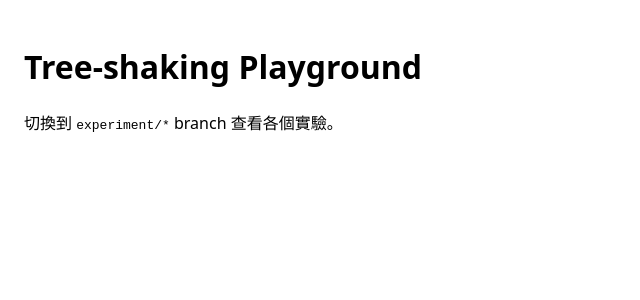
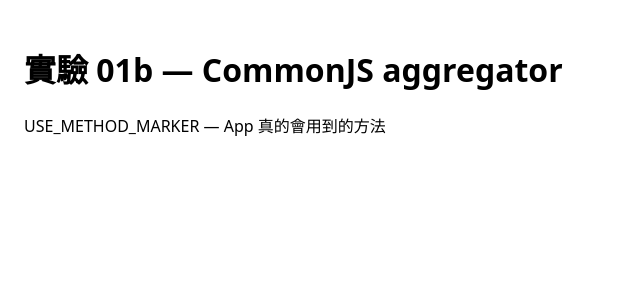
Before and after one commit to Yueh-Lin-Yang/recharts-treeshake-test, a React (Vite) app: page / in a window 1280 px wide. Shown: the top 300 px of the page, without its empty margins (0-640 px from the left). Built offline with nearby package versions, Linux system fonts and the light colour scheme.

Commit message:
🧪 test(commonjs): split files aggregated by CJS spread — unuse still leaks

```diff
--- a/src/App.tsx
+++ b/src/App.tsx
@@ -1,10 +1,10 @@
+import { use } from '@/lib/index.cjs';
+
 export function App() {
   return (
     <div style={{ padding: 24 }}>
-      <h1>Tree-shaking Playground</h1>
-      <p>
-        切換到 <code>experiment/*</code> branch 查看各個實驗。
-      </p>
+      <h1>實驗 01b — CommonJS aggregator</h1>
+      <p>{use()}</p>
     </div>
   );
 }
--- /dev/null
+++ b/src/lib/index.cjs
@@ -0,0 +1,4 @@
+module.exports = {
+  ...require('./use.cjs'),
+  ...require('./unuse.cjs'),
+};
--- /dev/null
+++ b/src/lib/unuse.cjs
@@ -0,0 +1,5 @@
+function unuse() {
+  return 'UNUSE_METHOD_MARKER — App 不會用到，但因為 index.cjs 用 require 聚合，所以還是會進 bundle';
+}
+
+module.exports = { unuse };
--- /dev/null
+++ b/src/lib/use.cjs
@@ -0,0 +1,5 @@
+function use() {
+  return 'USE_METHOD_MARKER — App 真的會用到的方法';
+}
+
+module.exports = { use };
```
Also changed, not shown: src/lib/index.d.cts (added).
